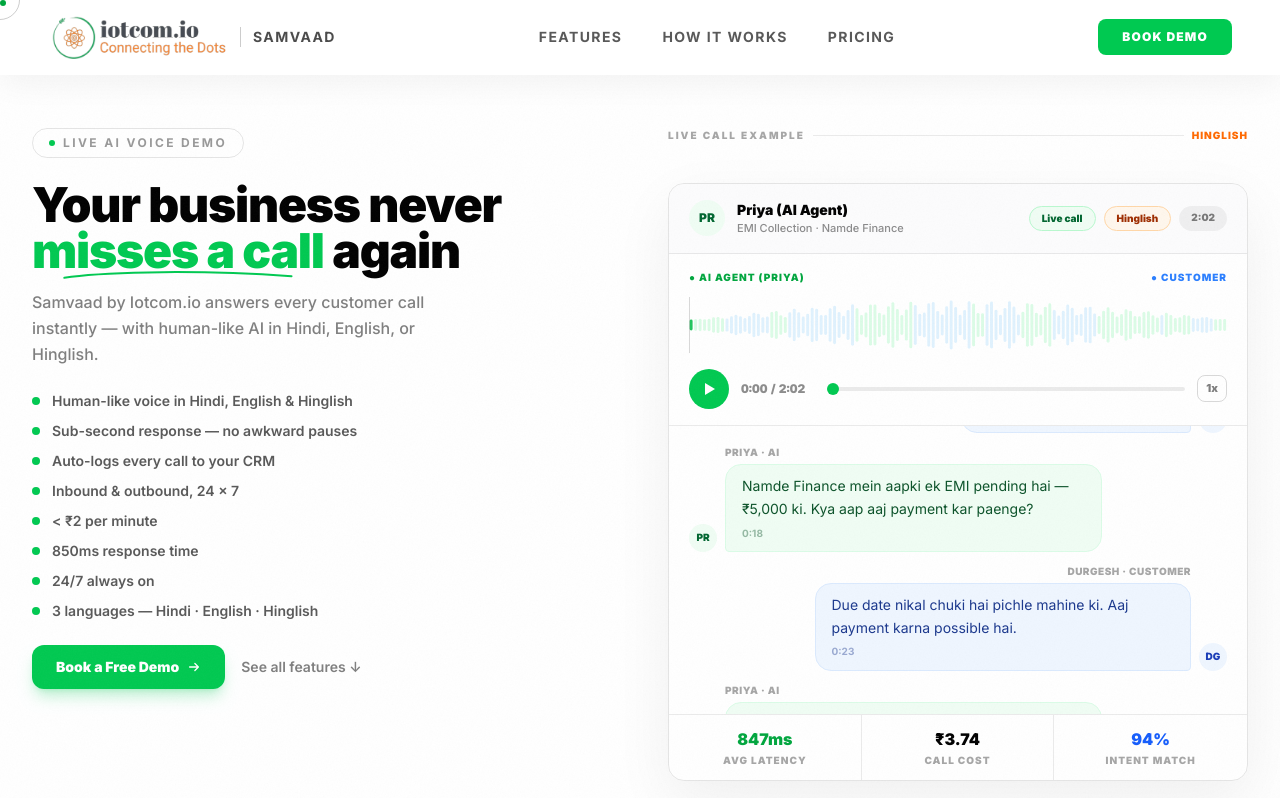
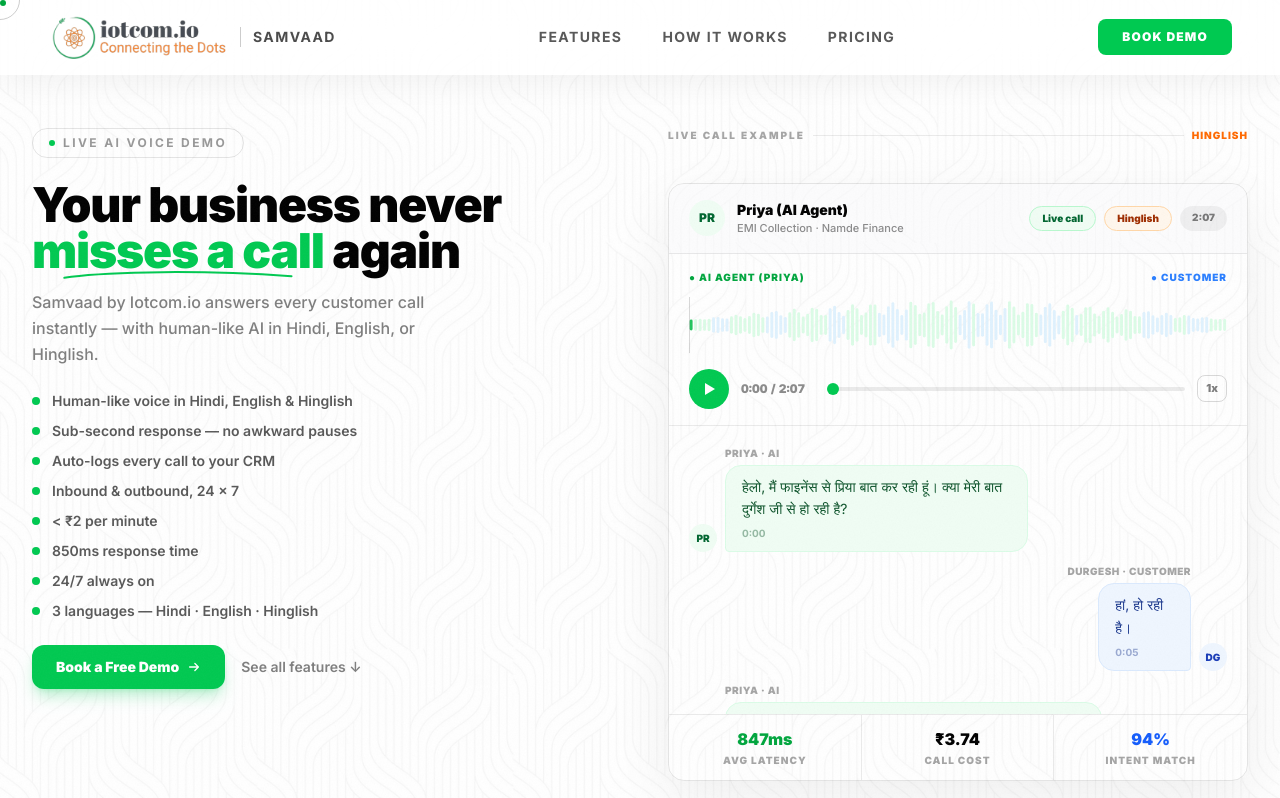
Before and after one commit to tosif121/samvaad-landing, a Next.js app: page / in a window 1280 px wide. Shown: the top 798 px of the page. Built offline with nearby package versions, Linux system fonts and the light colour scheme.

Commit message:
feat: optimize transcript synchronization, scroll behavior and hero background

```diff
--- a/components/AudioPlayer.tsx
+++ b/components/AudioPlayer.tsx
@@ -3,22 +3,117 @@
 
 // ─── TRANSCRIPT DATA ─────────────────────────────────────────────────────────
 const TRANSCRIPT = [
-  { id: 0,  speaker: 'ai',   name: 'Priya',    start: 0,   end: 8,   text: 'Hello, main Namde Finance se Priya bol rahi hoon. Kya main Durgesh ji se baat kar sakti hoon?' },
-  { id: 1,  speaker: 'user', name: 'Durgesh',  start: 9,   end: 17,  text: 'Ji, Durgesh bol raha hoon. Kya kaam hai?' },
-  { id: 2,  speaker: 'ai',   name: 'Priya',    start: 18,  end: 22,  text: 'Namde Finance mein aapki ek EMI pending hai — ₹5,000 ki. Kya aap aaj payment kar paenge?' },
-  { id: 3,  speaker: 'user', name: 'Durgesh',  start: 23,  end: 36,  text: 'Due date nikal chuki hai pichle mahine ki. Aaj payment karna possible hai.' },
-  { id: 4,  speaker: 'ai',   name: 'Priya',    start: 37,  end: 50,  text: 'Queries ke liye aap customer service par call kar sakte hain, lekin payment ka commitment abhi de dijiye — kab tak karenge?' },
-  { id: 5,  speaker: 'user', name: 'Durgesh',  start: 51,  end: 63,  text: 'Queries ke liye customer service se baat karunga, lekin payment ka commitment dena mushkil hai abhi.' },
-  { id: 6,  speaker: 'ai',   name: 'Priya',    start: 64,  end: 67,  text: 'Hello?' },
-  { id: 7,  speaker: 'user', name: 'Durgesh',  start: 68,  end: 74,  text: 'Sunayi de raha hai. Payment se related query hai.' },
-  { id: 8,  speaker: 'ai',   name: 'Priya',    start: 75,  end: 82,  text: 'Payment se pehle queries resolve karni hongi, uske baad payment karwa sakte hain. Kya aap customer service se baat lenge?' },
-  { id: 9,  speaker: 'user', name: 'Durgesh',  start: 83,  end: 86,  text: 'Customer service se baat karni hai.' },
-  { id: 10, speaker: 'user', name: 'Durgesh',  start: 87,  end: 91,  text: 'Haan, query hai.' },
-  { id: 11, speaker: 'ai',   name: 'Priya',    start: 92,  end: 106, text: 'Queries ke liye alag team hai. Main payment collection ke liye baat kar rahi hoon. Kya aap confirm kar sakte hain ki payment kab tak karenge?' },
-  { id: 12, speaker: 'ai',   name: 'Priya',    start: 107, end: 113, text: 'Theek hai, main aapki query consult karwa deti hoon. Kya main call connect karwau ya aap khud call karenge?' },
-  { id: 13, speaker: 'user', name: 'Durgesh',  start: 114, end: 117, text: 'Okay, kar do.' },
-  { id: 14, speaker: 'ai',   name: 'Priya',    start: 118, end: 121, text: 'Theek hai, main connect karwati hoon. Koshish kijiye ki payment aaj ho jaye.' },
-  { id: 15, speaker: 'ai',   name: 'Priya',    start: 122, end: 122, text: 'Goodbye.' },
+  {
+    id: 0,
+    speaker: 'ai',
+    name: 'Priya',
+    start: 0,
+    end: 4.5,
+    text: 'हेलो, मैं फाइनेंस से प्रिया बात कर रही हूं। क्या मेरी बात दुर्गेश जी से हो रही है?',
+  },
+  { id: 1, speaker: 'user', name: 'Durgesh', start: 5, end: 8.5, text: 'हां, हो रही है।' },
+  {
+    id: 2,
+    speaker: 'ai',
+    name: 'Priya',
+    start: 9,
+    end: 17.5,
+    text: 'जी दुर्गेश जी, आपका फाइनेंस में एक EMI पेंडिंग है, ₹5000 का। क्या आप आज पेमेंट कर पाएंगे?',
+  },
+  { id: 3, speaker: 'user', name: 'Durgesh', start: 18, end: 22.5, text: 'कौन सी डेट है? ड्यू डेट क्या है?' },
+  {
+    id: 4,
+    speaker: 'ai',
+    name: 'Priya',
+    start: 23,
+    end: 32,
+    text: 'जी, ड्यू डेट निकल चुकी है। पिछले महीने की 26 तारीख थी। क्या आप आज पेमेंट करवा सकते हैं?',
+  },
+  {
+    id: 5,
+    speaker: 'user',
+    name: 'Durgesh',
+    start: 33,
+    end: 36.5,
+    text: 'आज नहीं हो पाएगा और इसमें कुछ क्वेरीज है तो किस के साथ बात कर सकते हैं हम?',
+  },
+  {
+    id: 6,
+    speaker: 'ai',
+    name: 'Priya',
+    start: 37,
+    end: 44.5,
+    text: 'क्वेरीज के लिए आप कस्टमर सर्विस पे बात कर सकते हैं, लेकिन पेमेंट का क्या होगा? क्या आप मुझे कमिटमेंट डेट दे सकते हैं?',
+  },
+  {
+    id: 7,
+    speaker: 'user',
+    name: 'Durgesh',
+    start: 45,
+    end: 50.5,
+    text: 'क्वेरी पेमेंट रिलेटेड, क्वेरी भी पेमेंट रिलेटेड ही है। अगर सरचार्ज लगा है तो क्या कर सकते हैं हम?',
+  },
+  {
+    id: 8,
+    speaker: 'ai',
+    name: 'Priya',
+    start: 51,
+    end: 63,
+    text: 'अच्छा, ठीक है। क्वेरीज के लिए आप कस्टमर सर्विस से बात कीजिए, मैं नोट कर लेती हूं। लेकिन पेमेंट का कमिटमेंट अभी दे दीजिए। कब तक पेमेंट करवाएंगे?',
+  },
+  { id: 9, speaker: 'user', name: 'Durgesh', start: 64, end: 65.5, text: 'हेलो?' },
+  { id: 10, speaker: 'ai', name: 'Priya', start: 66, end: 67.5, text: 'जी, सुन रही हूं।' },
+  {
+    id: 11,
+    speaker: 'user',
+    name: 'Durgesh',
+    start: 68,
+    end: 74.5,
+    text: 'हां, मेरी क्वेरी पेमेंट रिलेटेड है तो फिर पेमेंट कैसे करने का?',
+  },
+  {
+    id: 12,
+    speaker: 'ai',
+    name: 'Priya',
+    start: 75,
+    end: 82.5,
+    text: 'पेमेंट के लिए आपको पहले क्वेरीज रिजॉल्व करनी होंगी, उसके बाद पेमेंट करवा सकते हैं। क्या आप कस्टमर सर्विस से बात कर लेंगे?',
+  },
+  { id: 13, speaker: 'user', name: 'Durgesh', start: 83, end: 86.5, text: 'नहीं, कस्टमर सर्विस से क्यों बात करेंगे?' },
+  { id: 14, speaker: 'ai', name: 'Priya', start: 87, end: 91, text: 'क्योंकि आपकी पेमेंट के लिए क्वेरी की है,' },
+  {
+    id: 15,
+    speaker: 'ai',
+    name: 'Priya',
+    start: 92,
+    end: 106,
+    text: 'जी, क्वेरीज के लिए अलग टीम है। मैं सिर्फ पेमेंट कलेक्शन के लिए बात कर रही हूं। क्या आप कंफर्म कर सकते हैं कि पेमेंट कब तक करवाएंगे?',
+  },
+  {
+    id: 16,
+    speaker: 'user',
+    name: 'Durgesh',
+    start: 107,
+    end: 113,
+    text: 'नहीं, जब तक क्वेरी सॉल्व नहीं होगी, पेमेंट नहीं हो पाएगा।',
+  },
+  {
+    id: 17,
+    speaker: 'ai',
+    name: 'Priya',
+    start: 114,
+    end: 117,
+    text: 'ठीक है, मैं आपकी क्वेरी कंसल्ट करवा देती हूं। क्या आपको कॉल कनेक्ट करवा दूं या आप खुद से कॉल करेंगे?',
+  },
+  { id: 18, speaker: 'user', name: 'Durgesh', start: 118, end: 121, text: 'वो कनेक्ट करवा सकते हैं आप।' },
+  {
+    id: 19,
+    speaker: 'ai',
+    name: 'Priya',
+    start: 122,
+    end: 127,
+    text: 'ठीक है, मैं कनेक्ट करवाती हूं। और कोशिश कीजिए कि पेमेंट आज ही हो जाए। गुड बाय।',
+  },
 ];
 
 const BARS = 120;
@@ -35,15 +130,15 @@
 
   const heights = useRef(
     Array.from({ length: BARS }, (_, i) => {
-      const base = 0.25 + ((Math.sin(i * 127.1) * 0.5 + 0.5) * 0.75);
-      const env  = Math.sin((i / BARS) * Math.PI);
+      const base = 0.25 + (Math.sin(i * 127.1) * 0.5 + 0.5) * 0.75;
+      const env = Math.sin((i / BARS) * Math.PI);
       return base * env * 0.7 + 0.2;
-    })
+    }),
   );
 
   const isAI = (barIdx: number) => {
     const t = (barIdx / BARS) * duration;
-    return TRANSCRIPT.some(l => l.speaker === 'ai' && t >= l.start && t <= l.end);
+    return TRANSCRIPT.some((l) => l.speaker === 'ai' && t >= l.start && t <= l.end);
   };
 
   const draw = useCallback(() => {
@@ -52,20 +147,18 @@
     const dpr = window.devicePixelRatio || 1;
     const W = canvas.offsetWidth;
     const H = 64;
-    canvas.width  = W * dpr;
+    canvas.width = W * dpr;
     canvas.height = H * dpr;
     const ctx = canvas.getContext('2d')!;
     ctx.scale(dpr, dpr);
     ctx.clearRect(0, 0, W, H);
     const bw = W / BARS;
     for (let i = 0; i < BARS; i++) {
-      const h    = heights.current[i] * H * 0.85;
-      const y    = (H - h) / 2;
+      const h = heights.current[i] * H * 0.85;
+      const y = (H - h) / 2;
       const past = i / BARS <= progress;
-      const ai   = isAI(i);
-      ctx.fillStyle = ai
-        ? (past ? '#22c55e' : '#dcfce7')
-        : (past ? '#38bdf8' : '#e0f2fe');
+      const ai = isAI(i);
+      ctx.fillStyle = ai ? (past ? '#22c55e' : '#dcfce7') : past ? '#38bdf8' : '#e0f2fe';
       ctx.beginPath();
       ctx.roundRect(i * bw + bw * 0.15, y, bw * 0.65, h, 2);
       ctx.fill();
@@ -75,7 +168,9 @@
     ctx.fillRect(progress * W - 0.75, 4, 1.5, H - 8);
   }, [progress, duration]);
 
-  useEffect(() => { draw(); }, [draw]);
+  useEffect(() => {
+    draw();
+  }, [draw]);
 
   const handleClick = (e: React.MouseEvent<HTMLCanvasElement>) => {
     const rect = e.currentTarget.getBoundingClientRect();
@@ -93,16 +188,17 @@
 }
 
 // ─── MAIN COMPONENT ──────────────────────────────────────────────────────────
-export default function AudioPlayer({ src = '/audio/example.wav' }: { src?: string }) {
-  const audioRef        = useRef<HTMLAudioElement>(null);
-  const bubbleRefs      = useRef<(HTMLDivElement | null)[]>([]);
-  const transcriptRef   = useRef<HTMLDivElement>(null);
-  const speedIdx        = useRef(0);
+export default function AudioPlayer({ src = '/audio/example.mp3' }: { src?: string }) {
+  const audioRef = useRef<HTMLAudioElement>(null);
+  const bubbleRefs = useRef<(HTMLDivElement | null)[]>([]);
+  const transcriptRef = useRef<HTMLDivElement>(null);
+  const speedIdx = useRef(0);
+  const lastScrolledIdx = useRef(-1);
 
-  const [playing,   setPlaying]   = useState(false);
-  const [current,   setCurrent]   = useState(0);
-  const [duration,  setDuration]  = useState(122);
-  const [speed,     setSpeed]     = useState(1);
+  const [playing, setPlaying] = useState(false);
+  const [current, setCurrent] = useState(0);
+  const [duration, setDuration] = useState(127.15);
+  const [speed, setSpeed] = useState(1);
   const [activeIdx, setActiveIdx] = useState(-1);
 
   const progress = duration > 0 ? current / duration : 0;
@@ -110,43 +206,91 @@
   useEffect(() => {
     const audio = audioRef.current;
     if (!audio) return;
-    const onTime   = () => setCurrent(audio.currentTime);
+
     const onLoaded = () => setDuration(audio.duration);
-    const onEnded  = () => setPlaying(false);
-    audio.addEventListener('timeupdate',     onTime);
+    const onEnded = () => setPlaying(false);
+
+    const onTime = () => {
+      const t = audio.currentTime;
+      setCurrent(t);
+
+      if (audio.paused) return;
+
+      // Precise active line detection:
+      // 1. Find line where time is exactly within start/end
+      // 2. If not found, find the last line that has started
+      let idx = TRANSCRIPT.findIndex((l) => t >= l.start && t <= l.end);
+
+      if (idx < 0) {
+        // Fallback: stay on the line that just finished until the next one starts
+        for (let i = TRANSCRIPT.length - 1; i >= 0; i--) {
+          if (t >= TRANSCRIPT[i].start) {
+            idx = i;
+            break;
+          }
+        }
+      }
+
+      if (idx < 0 || idx === activeIdx) {
+        if (idx >= 0) setActiveIdx(idx);
+        return;
+      }
+
+      setActiveIdx(idx);
+
+      // Only scroll when the active line index actually changes
+      if (idx === lastScrolledIdx.current) return;
+      lastScrolledIdx.current = idx;
+
+      // Always scroll to center the active bubble
+      const container = transcriptRef.current;
+      const bubble = bubbleRefs.current[idx];
+      if (!container || !bubble) return;
+
+      const line = TRANSCRIPT[idx];
+      const targetTop = bubble.offsetTop - container.clientHeight / 2 + bubble.offsetHeight / 2;
+      const startTop = container.scrollTop;
+      const distance = targetTop - startTop;
+
+      // Calculate duration based on the line's actual time window
+      const dur = (line.end - line.start) * 3000;
+
+      let startTime: number | null = null;
+      const ease = (t: number) => (t < 0.5 ? 2 * t * t : -1 + (4 - 2 * t) * t);
+
+      const animateScroll = (ts: number) => {
+        if (audio.paused) return; // STOP SCROLLING IF PAUSED
+        if (!startTime) startTime = ts;
+        const p = Math.min((ts - startTime) / Math.max(dur, 500), 1);
+        container.scrollTop = startTop + distance * ease(p);
+        if (p < 1) requestAnimationFrame(animateScroll);
+      };
+      requestAnimationFrame(animateScroll);
+    };
+
+    const onPlay = () => {
+      // Force a scroll sync when resuming
+      lastScrolledIdx.current = -1;
+    };
+
+    audio.addEventListener('timeupdate', onTime);
     audio.addEventListener('loadedmetadata', onLoaded);
-    audio.addEventListener('ended',          onEnded);
+    audio.addEventListener('ended', onEnded);
+    audio.addEventListener('play', onPlay);
     return () => {
-      audio.removeEventListener('timeupdate',     onTime);
+      audio.removeEventListener('timeupdate', onTime);
       audio.removeEventListener('loadedmetadata', onLoaded);
-      audio.removeEventListener('ended',          onEnded);
+      audio.removeEventListener('ended', onEnded);
+      audio.removeEventListener('play', onPlay);
     };
   }, []);
 
-  // Auto-scroll transcript to active bubble
-  useEffect(() => {
-    const idx = TRANSCRIPT.findIndex(l => current >= l.start && current <= l.end);
-    if (idx === activeIdx) return;
-    setActiveIdx(idx);
-    if (idx < 0) return;
-
-    const container = transcriptRef.current;
-    const bubble    = bubbleRefs.current[idx];
-    if (!container || !bubble) return;
-
-    const containerTop    = container.scrollTop;
-    const containerBottom = containerTop + container.clientHeight;
-    const bubbleTop       = bubble.offsetTop;
-    const bubbleBottom    = bubbleTop + bubble.offsetHeight;
-
-    // Only scroll if bubble is outside visible area
-    if (bubbleTop < containerTop || bubbleBottom > containerBottom) {
-      container.scrollTo({
-        top: bubbleTop - container.clientHeight / 2 + bubble.offsetHeight / 2,
-        behavior: 'smooth',
-      });
-    }
-  }, [current, activeIdx]);
+  const cycleSpeed = () => {
+    speedIdx.current = (speedIdx.current + 1) % SPEEDS.length;
+    const s = SPEEDS[speedIdx.current];
+    setSpeed(s);
+    if (audioRef.current) audioRef.current.playbackRate = s;
+  };
 
   const togglePlay = async () => {
     const audio = audioRef.current;
@@ -163,15 +307,10 @@
   const handleSeek = (p: number) => {
     const audio = audioRef.current;
     if (!audio) return;
-    audio.currentTime = p * duration;
-    setCurrent(p * duration);
-  };
-
-  const cycleSpeed = () => {
-    speedIdx.current = (speedIdx.current + 1) % SPEEDS.length;
-    const s = SPEEDS[speedIdx.current];
-    setSpeed(s);
-    if (audioRef.current) audioRef.current.playbackRate = s;
+    const t = p * duration;
+    audio.currentTime = t;
+    setCurrent(t);
+    lastScrolledIdx.current = -1;
   };
 
   return (
@@ -190,9 +329,15 @@
           </div>
         </div>
         <div className="flex flex-wrap gap-2">
-          <span className="text-[10px] font-black px-3 py-1 rounded-full bg-green-50 text-green-800 border border-green-200">Live call</span>
-          <span className="text-[10px] font-black px-3 py-1 rounded-full bg-orange-50 text-orange-800 border border-orange-200">Hinglish</span>
-          <span className="text-[10px] font-black px-3 py-1 rounded-full bg-black/5 text-black/50">{fmtTime(duration)}</span>
+          <span className="text-[10px] font-black px-3 py-1 rounded-full bg-green-50 text-green-800 border border-green-200">
+            Live call
+          </span>
+          <span className="text-[10px] font-black px-3 py-1 rounded-full bg-orange-50 text-orange-800 border border-orange-200">
+            Hinglish
+          </span>
+          <span className="text-[10px] font-black px-3 py-1 rounded-full bg-black/5 text-black/50">
+            {fmtTime(duration)}
+          </span>
         </div>
       </div>
 
@@ -229,7 +374,7 @@
           {/* Seekbar */}
           <div
             className="flex-1 relative h-1 bg-black/8 rounded-full cursor-pointer"
-            onClick={e => {
+            onClick={(e) => {
               const r = e.currentTarget.getBoundingClientRect();
               handleSeek((e.clientX - r.left) / r.width);
             }}
@@ -255,12 +400,9 @@
       </div>
 
       {/* Transcript */}
-      <div ref={transcriptRef} className="p-5 flex flex-col gap-3 max-h-72 overflow-y-auto scroll-smooth">
+      <div ref={transcriptRef} className="p-5 flex flex-col gap-3 max-h-72 overflow-y-auto">
         {TRANSCRIPT.map((line, i) => (
-          <div
-            key={line.id}
-            className={`flex gap-2 items-end ${line.speaker === 'user' ? 'flex-row-reverse' : ''}`}
-          >
+          <div key={line.id} className={`flex gap-2 items-end ${line.speaker === 'user' ? 'flex-row-reverse' : ''}`}>
             <div
               className={`w-7 h-7 rounded-full flex items-center justify-center text-[10px] font-black flex-shrink-0 ${
                 line.speaker === 'ai' ? 'bg-green-50 text-green-800' : 'bg-blue-50 text-blue-800'
@@ -273,7 +415,9 @@
                 {line.name} · {line.speaker === 'ai' ? 'AI' : 'Customer'}
               </span>
               <div
-                ref={el => { bubbleRefs.current[i] = el; }}
+                ref={(el) => {
+                  bubbleRefs.current[i] = el;
+                }}
                 onClick={() => handleSeek(line.start / duration)}
                 className={`max-w-[75%] px-4 py-2.5 text-sm leading-relaxed cursor-pointer transition-all ${
                   line.speaker === 'ai'
@@ -281,7 +425,9 @@
                     : 'bg-blue-50 text-blue-900 rounded-2xl rounded-br-sm border border-blue-100'
                 } ${
                   activeIdx === i
-                    ? line.speaker === 'ai' ? 'ring-2 ring-green-400' : 'ring-2 ring-blue-400'
+                    ? line.speaker === 'ai'
+                      ? 'ring-2 ring-green-400'
+                      : 'ring-2 ring-blue-400'
                     : 'hover:brightness-95'
                 }`}
               >
@@ -296,9 +442,9 @@
       {/* Stats footer */}
       <div className="grid grid-cols-3 border-t border-black/8">
         {[
-          { val: '847ms', label: 'Avg latency',  color: 'text-green-600' },
-          { val: '₹3.74', label: 'Call cost',    color: 'text-black'     },
-          { val: '94%',   label: 'Intent match', color: 'text-blue-600'  },
+          { val: '847ms', label: 'Avg latency', color: 'text-green-600' },
+          { val: '₹3.74', label: 'Call cost', color: 'text-black' },
+          { val: '94%', label: 'Intent match', color: 'text-blue-600' },
         ].map((s, i) => (
           <div key={i} className={`py-3 text-center ${i < 2 ? 'border-r border-black/8' : ''}`}>
             <p className={`text-base font-black ${s.color}`}>{s.val}</p>
--- a/sections/Hero.tsx
+++ b/sections/Hero.tsx
@@ -1,7 +1,6 @@
 'use client';
 import { motion } from 'framer-motion';
 import Link from 'next/link';
-import Image from 'next/image';
 import AudioPlayer from '@/components/AudioPlayer';
 
 const POINTS = [
@@ -17,8 +16,13 @@
 
 export default function Hero() {
   return (
-    <section className="pt-24 md:pt-32 pb-12 md:pb-20 px-4 md:px-8 bg-white" id="hero">
-      <div className="max-w-7xl mx-auto">
+    <section className="pt-24 md:pt-32 pb-12 md:pb-20 px-4 md:px-8 bg-white relative" id="hero">
+      {/* Background texture overlay */}
+      <div
+        className="absolute top-0 left-0 z-0 bg-repeat-y bg-cover bg-center opacity-20 w-full h-full pointer-events-none"
+        style={{ backgroundImage: "url('/images/image.png')" }}
+      />
+      <div className="max-w-7xl mx-auto relative z-10">
         <div className="grid grid-cols-1 lg:grid-cols-2 gap-10 lg:gap-14 items-start">
           {/* ── LEFT — CONTENT ── */}
           <motion.div
```
Also changed, not shown: public/images/image.png (added), 1 other file (tests, documents, lock files or other folders).
